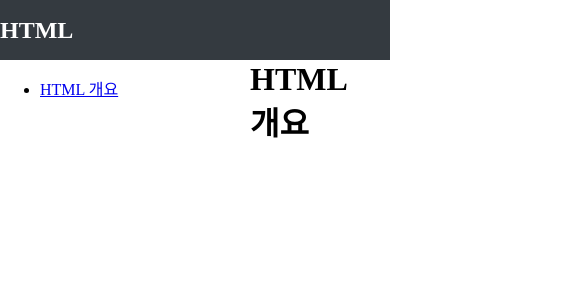
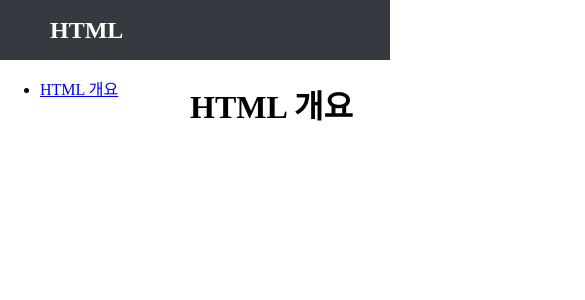
Before and after one commit to anione-web-club/Web-Docs, a Next.js app: page / in a window 390 px wide. Shown: the top 300 px of the page, 585 px wide, since content can reach past the window. Built offline with nearby package versions, Linux system fonts and the light colour scheme.

Commit message:
Improved mobile readability

```diff
--- a/src/app/layout.css
+++ b/src/app/layout.css
@@ -1,3 +1,4 @@
 body {
+    min-width: 600px;
     margin: 0;
 }
--- a/src/app/style.module.css
+++ b/src/app/style.module.css
@@ -1,5 +1,5 @@
 .content {
   margin: 0;
-  margin-left: 230px;
-  padding: 40px 20px 20px 20px;
+  margin-left: 170px;
+  padding: 60px 20px 20px 20px;
 }
--- a/src/components/Header/style.module.css
+++ b/src/components/Header/style.module.css
@@ -1,7 +1,7 @@
 .headerContent {
-  width: 1000px;
   height: 100%;
-  margin: 0 auto;
+  margin: 0;
+  margin-left: 50px;
   display: flex;
   align-items: center;
 }
--- a/src/components/Sidebar/style.module.css
+++ b/src/components/Sidebar/style.module.css
@@ -2,7 +2,7 @@
   position: absolute;
   top: 0;
   left: 0;
-  width: 200px;
+  width: 150px;
   height: 100%;
   background-color: white;
   overflow-x: hidden;
```
